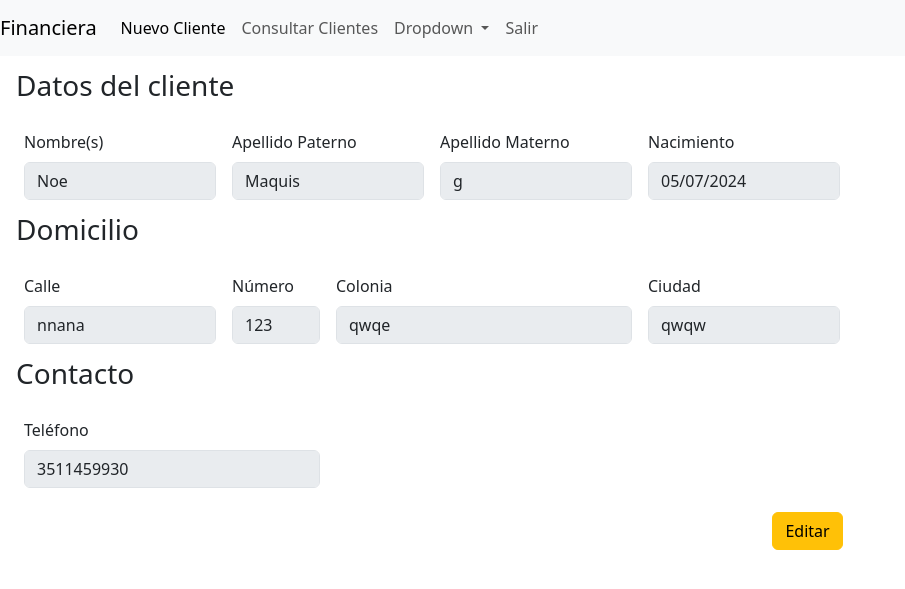
After one commit to NoeReyesG/Financ, a Django app: page /cliente/1 in a window 1280 px wide. The commit adds this page. Shown: the top 589 px of the page, without its empty margins (0-905 px from the left). Run offline with Django 5.2, Linux system fonts and the light colour scheme; a user stored in the database is signed in; data comes from the database, SQL or seed files in the repository; both versions use the stored data as it was after the commit.

Commit message:
pantalla de cliente con sus datos

```diff
--- a/financiera/models.py
+++ b/financiera/models.py
@@ -1,6 +1,9 @@
 from django.db import models
 from django.contrib.auth.models import AbstractUser
-from django.core.validators import MinValueValidator, MaxValueValidator
+from django.core.validators import MinValueValidator, MaxValueValidator, RegexValidator
+
+
+
 
 # Create your models here.
 
@@ -8,7 +11,7 @@ class User(AbstractUser):
     pass
 
 class Cliente (models.Model):
-
+    user_id = models.ForeignKey(User, on_delete=models.CASCADE, default='2')
     nombre = models.CharField(max_length=50)
     apellido_paterno = models.CharField(max_length =50, blank =True)
     apellido_materno = models.CharField(max_length= 50, blank = True)
@@ -18,6 +21,8 @@ class Cliente (models.Model):
     colonia = models.CharField(max_length = 100)
     ciudad = models.CharField(max_length = 100)
     cp = models.CharField(max_length=4)
+    telefono_regex = RegexValidator(regex=r'^\d{10,10}$', message="Formato permitido: '4431234567'. Diez digitos.")
+    telefono = models.CharField(blank = True, validators=[telefono_regex], max_length=13)
 
 class Prestamo(models.Model):
     cliente_id = models.ForeignKey(Cliente, on_delete=models.PROTECT)
@@ -25,3 +30,8 @@ class Prestamo(models.Model):
     balance = models.DecimalField(max_digits = 5, decimal_places=2)
     parcialidades = models.IntegerField(validators=[MinValueValidator(1), MaxValueValidator(48)])
     fecha = models.DateTimeField(auto_now_add=True)
+
+class Abono(models.Model):
+    prestamo_id = models.ForeignKey(Prestamo, on_delete= models.CASCADE)
+    cantidad = models.DecimalField(max_digits=9, decimal_places=2)
+    fecha = models.DateTimeField(auto_now_add=True)
--- /dev/null
+++ b/financiera/static/financiera/cliente.js
@@ -0,0 +1,26 @@
+document.addEventListener('DOMContentLoaded',()=>{
+    console.log("Hola1");
+
+})
+
+let save = false;
+
+function editar(event){
+    if (save){
+        save = !save;
+    }
+    else{
+        event.preventDefault();
+
+        submitButton = document.querySelector('#editar-btn');
+        submitButton.innerHTML='';
+        submitButton.innerHTML='Guardar';
+        console.log("2");
+        inputs = document.querySelectorAll('#cliente input');
+        inputs.forEach(input => {
+            input.disabled = false;
+            // input.style.backgroundColor= 'red';
+        });
+        save = !save;
+    }
+}
--- /dev/null
+++ b/financiera/templates/financiera/cliente.html
@@ -0,0 +1,72 @@
+{% extends 'financiera/layout.html' %}
+{% load static %}
+
+{% block body %}
+
+    <form class="m-2" id="cliente" onsubmit="editar(event)">
+        <p class="fs-3 m-2">Datos del cliente</p>
+        <section class="row g-3 m-2">
+            <!-- <div class="col-md-2"></div> -->
+            <div class="col-md-2">
+                <label for="first_name" class="form-label">Nombre(s)</label>
+                <input type="text" class="form-control" id="first_name" name="first_name" disabled value = {{cliente.nombre}} >
+            </div>
+            <div class="col-md-2">
+                <label for="last_name1" class="form-label">Apellido Paterno</label>
+                <input type="text" class="form-control" id="last_name1" name="last_name1" disabled value = {{cliente.apellido_paterno}}>
+            </div>
+            <div class="col-md-2">
+                <label for="last_name2" class="form-label">Apellido Materno</label>
+                <input type="text" class="form-control" id="last_name2" name="last_name2" disabled value ={{cliente.apellido_materno}}>
+            </div>
+            <div class="col-md-2">
+                <label for="nacimiento{{cliente.id}}" class="form-label">Nacimiento</label>
+                <input type="date" class="form-control" id="nacimiento{{cliente.id}}" name="nacimiento" disabled value = {{cliente.nacimiento | date:"Y-m-d"}}>
+            </div>
+            <div class="col-md-2"></div>
+
+        </section>
+
+        <p class="fs-3 m-2">Domicilio</p>
+        <section class="row g-3 m-2">
+            <div class="col-md-2">
+                <label for="calle" class="form-label">Calle</label>
+                <input type="text" class="form-control" id="calle" name="calle" disabled value = {{cliente.calle}} >
+            </div>
+            <div class="col-md-1">
+                <label for="numero" class="form-label">Número</label>
+                <input type="number" class="form-control" id="numero" name="numero" disabled value = {{cliente.numero}}>
+            </div>
+            <div class="col-md-3">
+                <label for="colonia" class="form-label">Colonia</label>
+                <input type="text" class="form-control" id="colonia" name="colonia" disabled value ={{cliente.colonia}}>
+            </div>
+            <div class="col-md-2">
+                <label for="ciudad" class="form-label">Ciudad</label>
+                <input type="text" class="form-control" id="ciudad" name="nacimiento" disabled value = {{cliente.ciudad}}>
+            </div>
+        </section>
+        <p class="fs-3 m-2">Contacto</p>
+        <section class="row g-3 m-2">
+            <div class="col-md-3">
+                <label for="telefono" class="form-label">Teléfono</label>
+                <input type="text" class="form-control" id="telefono" name="telefono" disabled value = {{cliente.telefono}} >
+            </div>
+            <!-- <div class="col-md-3">
+                <label for="numero" class="form-label">Número</label>
+                <input type="number" class="form-control" id="numero" name="numero" disabled value = {{cliente.numero}}>
+            </div> -->
+        </section>
+        <div class="col-8 d-flex justify-content-end p-3 m-2">
+            <button class="btn btn-warning" id="editar-btn" type="submit">Editar</button>
+        </div>
+    </form>
+    <!-- <div class="col-8 d-flex justify-content-end p-3 m-2">
+        <button class="btn btn-warning" onclick="editar()">Editar...</button>
+    </div> -->
+{% endblock %}
+
+
+{% block script %}
+    <script type="text/javascript" src="{% static 'financiera/cliente.js' %}"></script>
+{% endblock %}
--- a/financiera/templates/financiera/index.html
+++ b/financiera/templates/financiera/index.html
@@ -1,4 +1,6 @@
 {% extends 'financiera/layout.html' %}
 {% block body %}
-<h2>Hola mundo 2!</h2>
+    <p class="container1 fs-3">
+    Bienvenido {{user.get_username | title}}
+    </p>
 {% endblock %}
--- a/financiera/templates/financiera/layout.html
+++ b/financiera/templates/financiera/layout.html
@@ -16,7 +16,7 @@
     <body>
       {% if user.is_authenticated %}
         <nav class="navbar navbar-expand-lg navbar-light bg-light">
-            <a class="navbar-brand"  href="{% url 'home'%}">Financiera Leo</a>
+            <a class="navbar-brand"  href="{% url 'home'%}">Financiera</a>
             <button class="navbar-toggler" type="button" data-bs-toggle="collapse" data-bs-target="#navbarSupportedContent" aria-controls="navbarSupportedContent" aria-expanded="false" aria-label="Toggle navigation">
               <span class="navbar-toggler-icon"></span>
             </button>
--- a/financiera/urls.py
+++ b/financiera/urls.py
@@ -7,7 +7,8 @@ urlpatterns = [
     path("sign-in", views.signin,  name = "sign-in" ),
     path("logout", views.logout_view, name ="logout" ),
     path("registrar", views.registrarCliente, name="registrar"),
-    path("consultar", views.consultar_cliente, name ="consultar")
+    path("consultar", views.consultar_cliente, name ="consultar"),
+    path("cliente/<int:id>", views.cliente_config, name="cliente")
 
     #path('', views.home, name="home")
 
--- a/financiera/views.py
+++ b/financiera/views.py
@@ -7,6 +7,7 @@ from django  import forms
 from .models import Cliente, User
 from django.contrib.auth import authenticate, login, logout
 from django.contrib.auth.decorators import login_required
+from django.core.validators import RegexValidator
 
 
 
@@ -22,6 +23,8 @@ class customerForm(forms.Form):
     colonia = forms.CharField(label="Colonia", max_length=50, widget = forms.TextInput(attrs = {'class':'form-control'}))
     ciudad = forms.CharField(label="Ciudad", max_length=50, widget = forms.TextInput(attrs = {'class':'form-control'}))
     cp = forms.CharField(label = "C.P.", max_length=4, widget = forms.TextInput(attrs = {'class':'form-control'}))
+    telefono_regex = RegexValidator(regex=r'\d{10,10}$', message="Formato permitido: '+52 4431234567'. Diez digitos.")
+    telefono = forms.CharField(validators=[telefono_regex], max_length=13, required=False, widget = forms.TextInput(attrs = {'class':'form-control', 'type':'number'}))
 
 @login_required
 def index(request):
@@ -35,7 +38,6 @@ def login_user(request):
         username = request.POST["username"]
         password = request.POST["password"]
         user = authenticate(request, username=username, password=password)
-
         # Check if authentication successful
         if user is not None:
             login(request, user)
@@ -94,10 +96,13 @@ def registrarCliente(request):
             cliente = cliente.cleaned_data
 
             try:
-                Cliente.objects.get(nombre=cliente["nombre"], apellido_materno = cliente["apellido_materno"], nacimiento=cliente["nacimiento"])
+                Cliente.objects.get(user_id = request.user,
+                                    nombre=cliente["nombre"],
+                                    apellido_materno = cliente["apellido_materno"],
+                                    nacimiento=cliente["nacimiento"])
             except:
                 print(cliente)
-                clienteDB=Cliente(**cliente)
+                clienteDB=Cliente(user_id = request.user, **cliente)
                 print(clienteDB)
                 clienteDB.save()
                 context["registerclientform"] = customerForm()
@@ -108,32 +113,22 @@ def registrarCliente(request):
                 context["mensaje_error"] = "Cliente resgistrado previamente "
                 return render(request, "financiera/registrarCliente.html", context)
 
-            # try:
-            #     clienteDB = Cliente.objects.filter()
-            #     user = Cliente.objects.create_user(clienteDB)
-            #     user.save()
-            # except IntegrityError:
-            #     return render(request, "financiera/registarCliente.html", {
-            #             "message": "Username already taken."
-            #     })
-        print("entró a post")
-
         return HttpResponse("Ok")
     else:
         context['registerclientform'] = customerForm()
         return render(request, 'financiera/registrarCliente.html', context)
 
-
+@login_required
 def consultar_cliente(request):
     if request.method == 'POST':
-        filtro = {}
+        filtro = {'user_id': request.user}
 
         if request.POST['first_name']:
-            filtro['nombre'] = request.POST['first_name']
+            filtro['nombre__iexact'] = request.POST['first_name']
         if request.POST['last_name1']:
-            filtro['apellido_paterno'] = request.POST['last_name1']
+            filtro['apellido_paterno__iexact'] = request.POST['last_name1']
         if request.POST['last_name2']:
-            filtro['apellido_materno'] = request.POST['last_name2']
+            filtro['apellido_materno__iexact'] = request.POST['last_name2']
         if request.POST['nacimiento']:
             filtro['nacimiento'] = request.POST['nacimiento']
 
@@ -142,10 +137,26 @@ def consultar_cliente(request):
         print(clientes)
         for cliente in clientes:
             print(cliente.nacimiento)
-            print(cliente.apellido_materno)
+            print(cliente.telefono)
         print("algo")
         return render(request, "financiera/consultas.html", {
             "clientes" : clientes
         })
     else:
         return render(request, "financiera/consultas.html")
+
+
+#Administración de cliente
+@login_required
+def cliente_config(request, id=None):
+    if request.method == 'POST':
+        pass
+    else:
+        if id:
+            cliente = Cliente.objects.filter(user_id = request.user, id = id)
+            print(cliente[0])
+    return render(request, "financiera/cliente.html", {
+        'cliente': cliente[0]
+    })
+
+#return HttpResponseRedirect(reverse("mission", kwargs={"id": mission_id}))
```
Also changed, not shown: financiera/templates/financiera/consultas.html (+13 -7 lines), db.sqlite3, financiera/migrations/0002_cliente_telefono_cliente_user_id.py (added), financiera/migrations/0003_alter_cliente_user_id.py (added), financiera/migrations/0004_alter_cliente_telefono_alter_cliente_user_id_abono.py (added).
